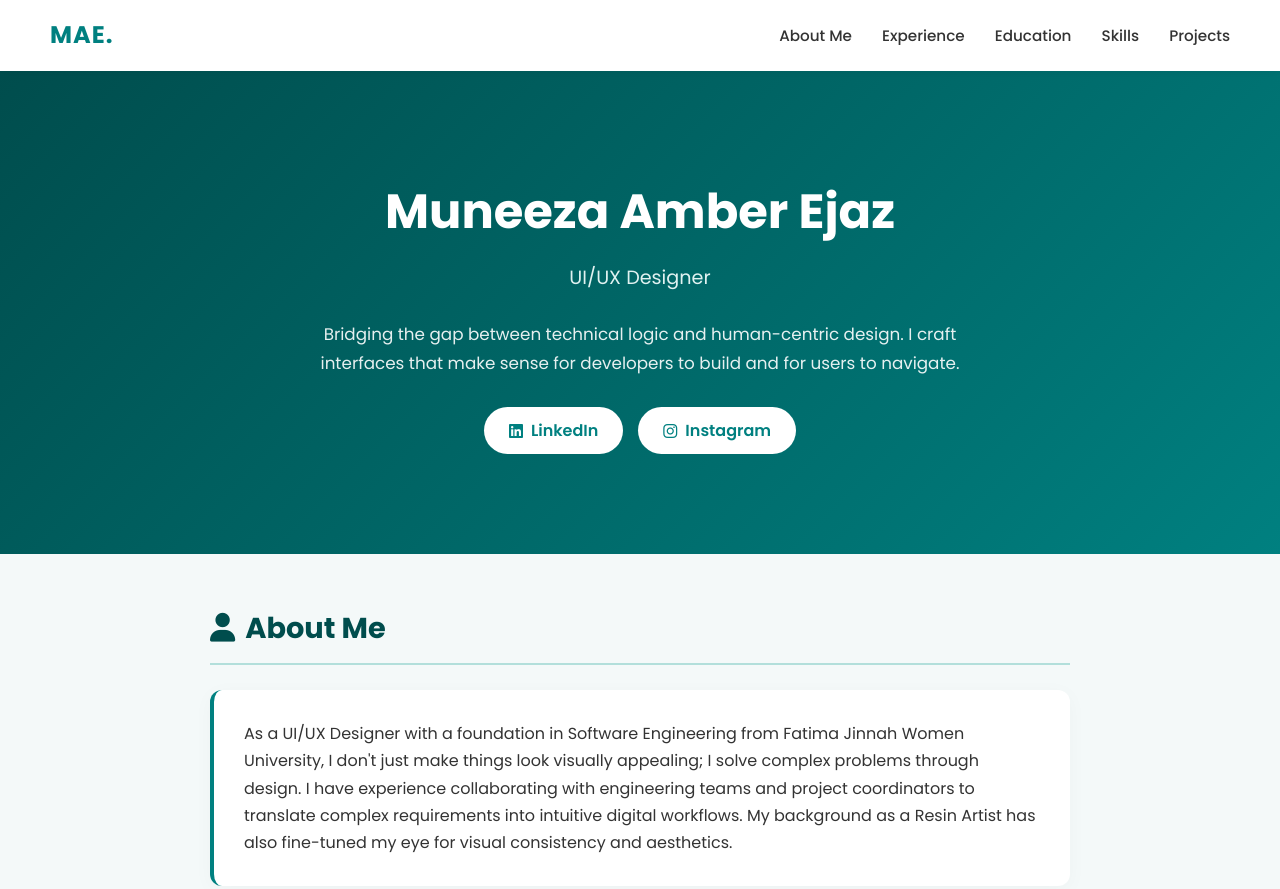
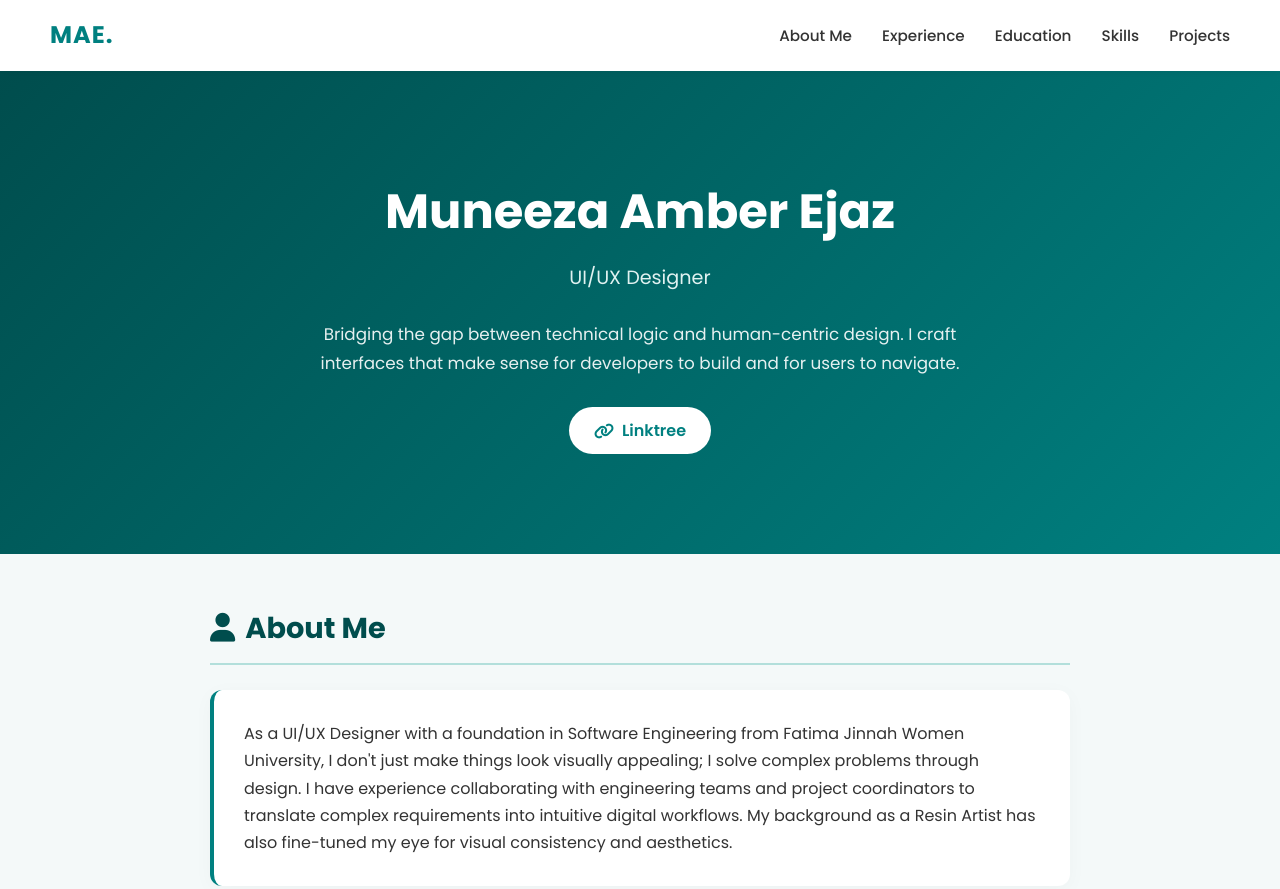
Before and after one commit to muneezaamber/muneezaamber.github.io, a plain HTML site: page index.html in a window 1280 px wide. Shown: the top 889 px of the page. Drawn offline with Linux system fonts and the light colour scheme.

Commit message:
Update social links and change footer HTML

```diff
--- a/index.html
+++ b/index.html
@@ -26,8 +26,7 @@
             <h2>UI/UX Designer</h2>
             <p>Bridging the gap between technical logic and human-centric design. I craft interfaces that make sense for developers to build and for users to navigate.</p>
             <div class="social-links">
-                <a href="https://linkedin.com/in/muneeza-amber-ejaz" target="_blank"><i class="fab fa-linkedin"></i> LinkedIn</a>
-                <a href="https://www.instagram.com/uiux.muneeza/" target="_blank"><i class="fab fa-instagram"></i> Instagram</a>
+                <a href="https://linktr.ee/MuneezaDesigner" target="_blank"><i class="fas fa-link"></i> Linktree</a>
             </div>
         </div>
     </header>
```
